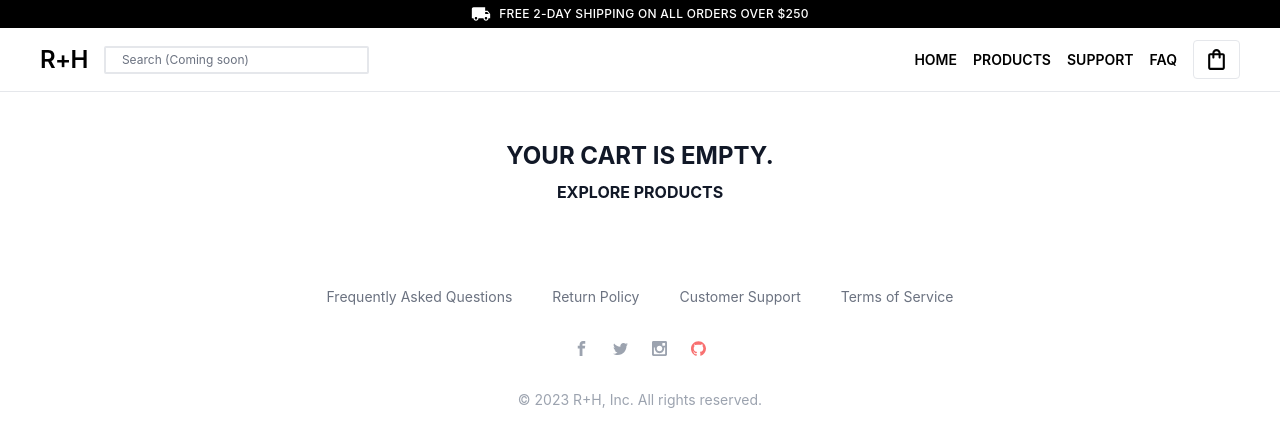
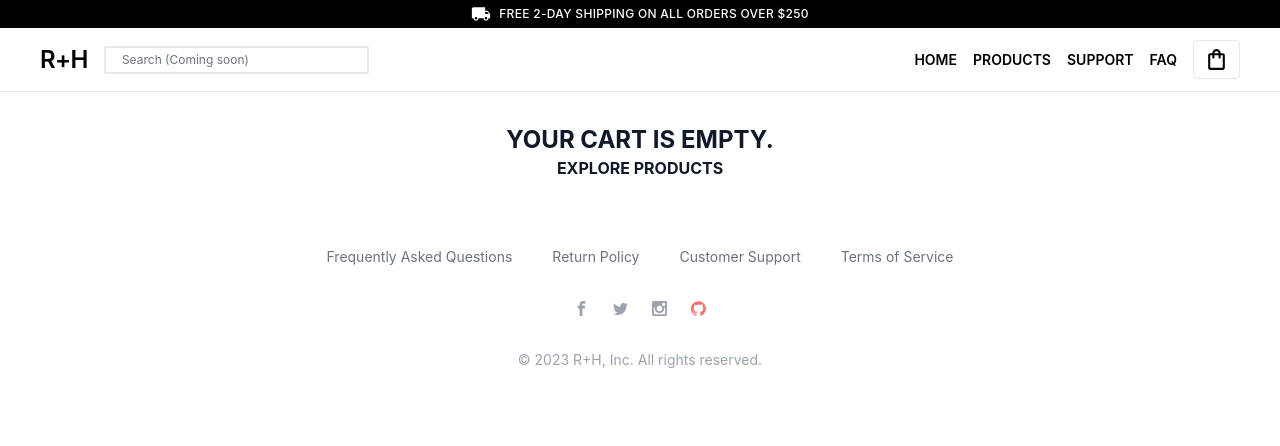
Before and after one commit to trdotpy/rh-furniture-client, a React (Create React App) app: page /cart in a window 1280 px wide. Shown: the top 446 px of the page. Built offline with nearby package versions, Linux system fonts and the light colour scheme.

Commit message:
Added link to products page in Cart component

```diff
--- a/src/pages/Cart.js
+++ b/src/pages/Cart.js
@@ -19,16 +19,18 @@ export default function Cart() {
 
   if (products.cart.length < 1) {
     return (
-      <div className="mx-auto max-w-screen-xl px-4 py-8 sm:px-6 sm:py-12 lg:px-8">
+      <div className="mx-auto max-w-screen-xl py-8">
         <div className="mx-auto max-w-3xl">
-          <header className="space-y-2 text-center">
+          <div className="space-y-4 text-center">
             <h1 className="text-xl font-bold uppercase text-gray-900 sm:text-2xl">
               Your cart is empty.
             </h1>
-            <p className="text-sm font-bold uppercase text-gray-900 md:text-base">
-              Explore Products
-            </p>
-          </header>
+            <Link to="/products">
+              <p className="cursor-pointer text-sm font-bold uppercase text-gray-900 hover:underline md:text-base">
+                Explore Products
+              </p>
+            </Link>
+          </div>
         </div>
       </div>
     );
```
